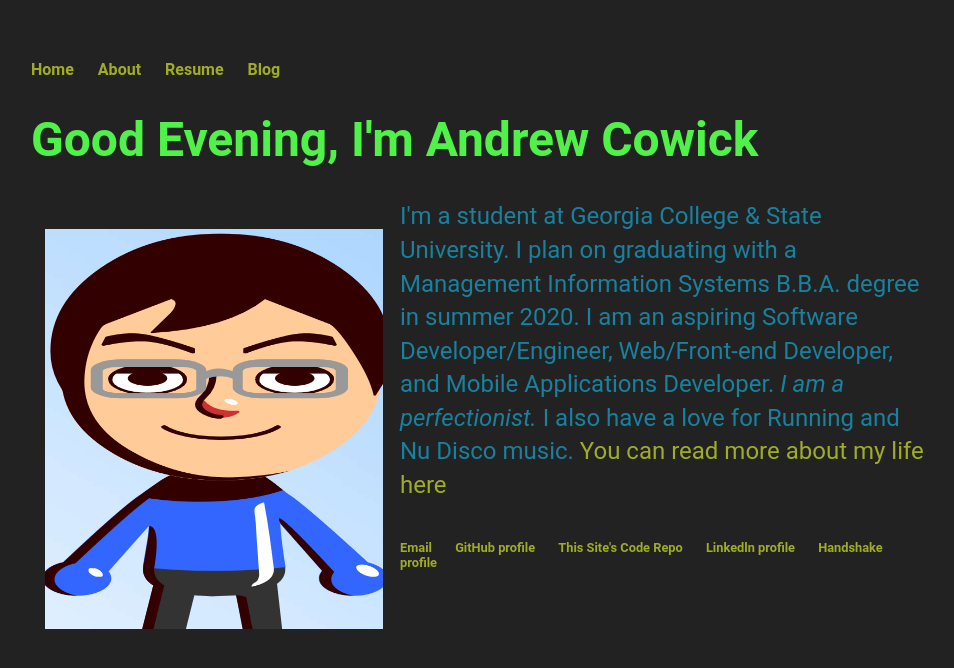
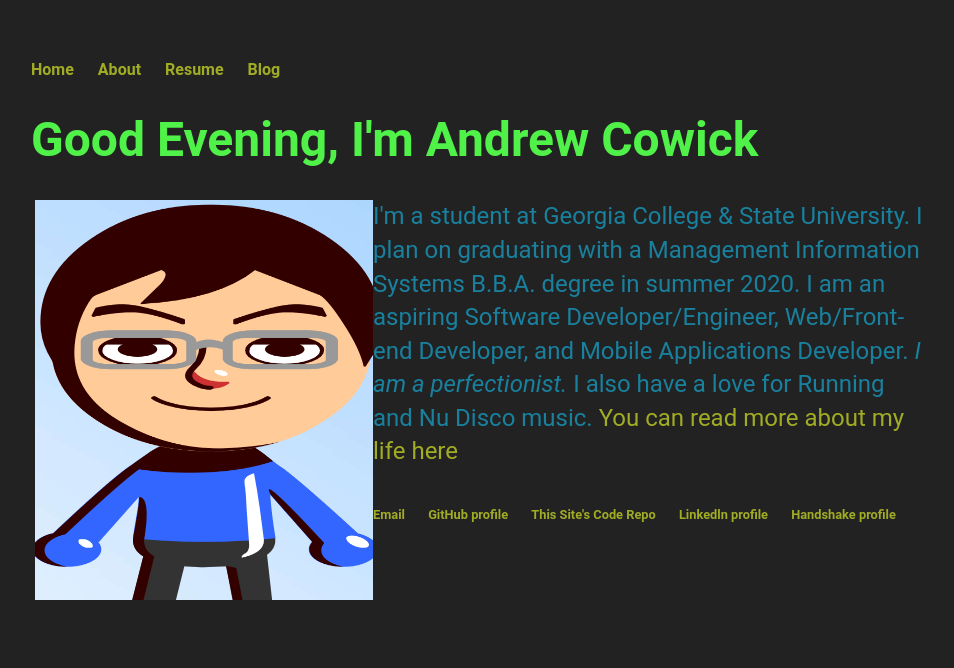
Before and after one commit to acow19/acow19.github.io, a Jekyll site: the page built from index.html, in a window 1280 px wide. Shown: the top 668 px of the page, without its empty margins (161-1115 px from the left). Built offline with Jekyll 4.4.1, drawn with Linux system fonts in a browser that asks for light colours.

Commit message:
Attempt to fix the padding of the image.

```diff
--- a/css/main.css
+++ b/css/main.css
@@ -68,6 +68,6 @@ canvas {
 
 img {
     display: inline-block;
-    margin: 25px 10px;
-    padding: 4px 7px 2px 4px;
+    /*margin: 25px 10px;*/
+    padding: 0px 0px 0px 4px;
 }
```
